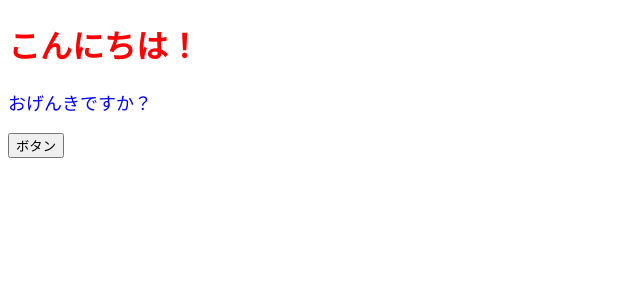
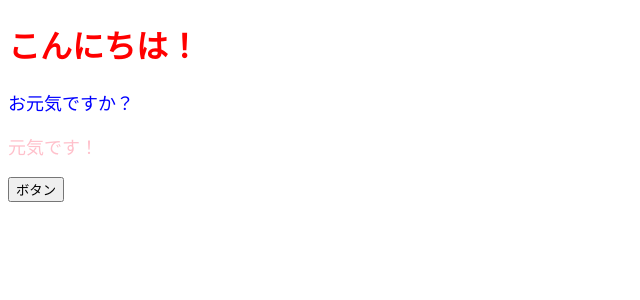
Before and after one commit to exit02/react-kihon, a React (Create React App) app: page / in a window 1280 px wide. Shown: the top 300 px of the page, without its empty margins (0-640 px from the left). Built offline with nearby package versions, Linux system fonts and the light colour scheme.

Commit message:
44.propsを知る

```diff
--- a/src/App.jsx
+++ b/src/App.jsx
@@ -1,4 +1,5 @@
 import React from "react";
+import ColorfulMessage from "./components/ColorfulMessage";
 
 // ファイル名の拡張子は.js または、.jsxとする。
 // .jsxはReact専用の拡張子となる。
@@ -12,10 +13,6 @@
   // <button>内のイベント名はキャメルケースの書き方をする。onClick 途中に大文字が入る。
   const onClickButton = () => alert();
   // オブジェクトを定義できる
-  const contentStyle = {
-    color: "blue",
-    fontSize: "18px"
-  };
   return (
     // returnするhtmlは１つのタグで返却しなくてはいけない。
     // また、タグを記載する場合divタグを使用すると返却先のhtmlに反映されてしまうため、
@@ -26,7 +23,8 @@
     // ２つ目の{}はオブジェクトを指定する宣言となる。
     <>
       <h1 style={{ color: "red" }}>こんにちは！</h1>
-      <p style={contentStyle}>おげんきですか？</p>
+      <ColorfulMessage color="blue">お元気ですか？</ColorfulMessage>
+      <ColorfulMessage color="pink">元気です！</ColorfulMessage>
       <button onClick={onClickButton}>ボタン</button>
     </>
   );
--- /dev/null
+++ b/src/components/ColorfulMessage.jsx
@@ -0,0 +1,19 @@
+import React from "react";
+
+// コンポーネントの引数はpropsとする。
+const ColorfulMessage = (props) => {
+  // 分割代入で引数を取ることで、引数の記載を短くできる。！！
+  const { color, children } = props;
+  const contentStyle = {
+    // javascriptでは、オブジェクトの名称が引数を同じ場合は、color:を省略できる。
+    color,
+    fontSize: "18px"
+  };
+
+  // html構文内のjavascriptを記入する場合は{}でくくる。
+  // また、propsの引数にしなくてもchildrenを指定することで、
+  // メッセージを表示することができる。
+  return <p style={contentStyle}>{children}</p>;
+};
+
+export default ColorfulMessage;
```
